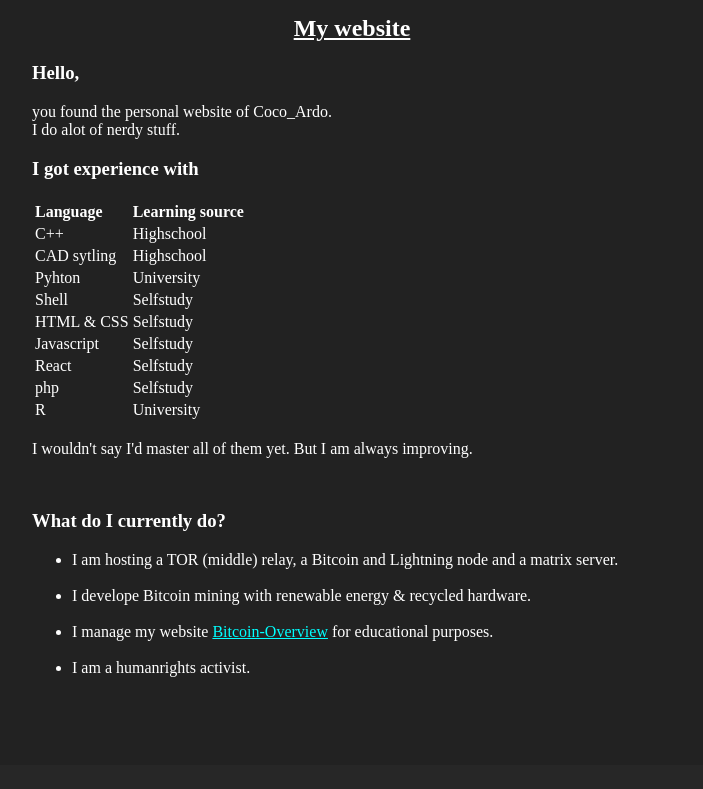
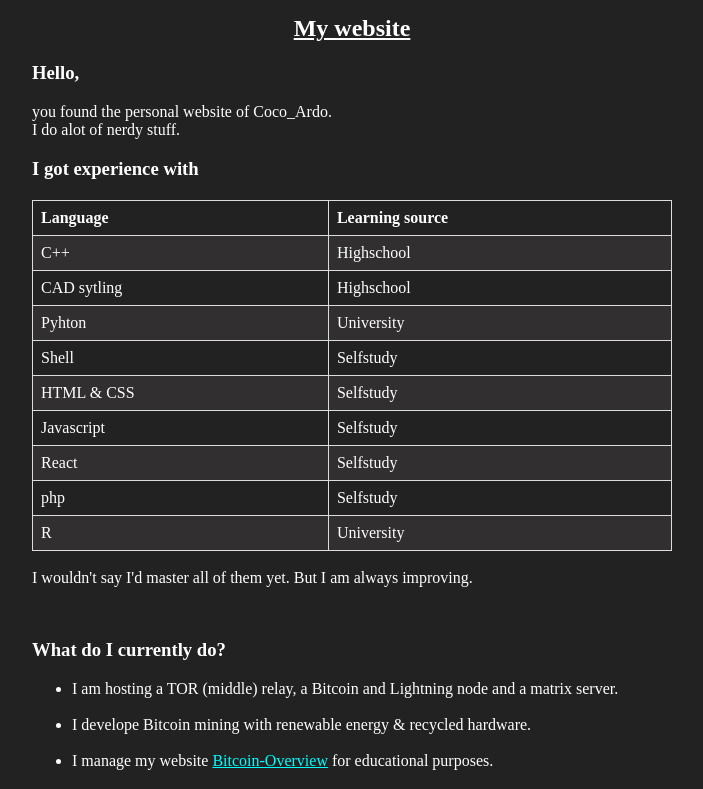
Before and after one commit to RealCocoArdo/Coco_Ardo, a PHP site: page / in a window 1280 px wide. Shown: the part 192-981 px from the top of the page, without its empty margins (288-991 px from the left). Before the commit the page ends 869 px from the top, so only its background shows below. Run offline with PHP 8.4, Linux system fonts and the light colour scheme.

Commit message:
styled table

```diff
--- a/main.css
+++ b/main.css
@@ -19,6 +19,19 @@ body{
         #two a:hover, #three a:hover, #four a:hover{
             color: lightcoral;
         }
+
+        table {
+            border-collapse: collapse;
+            width: 100%;
+            }
+            td, th {
+            border: 1px solid #dddddd;
+            text-align: left;
+            padding: 8px;
+            }
+            tr:nth-child(even) {
+            background-color: #312f2f;
+            }
 
     .footeroverview{
         background: #151515;
```
